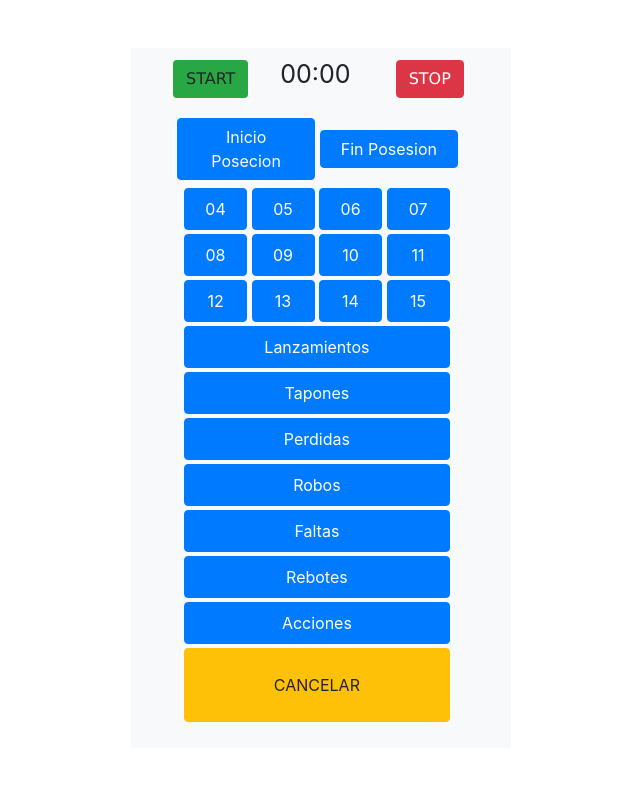
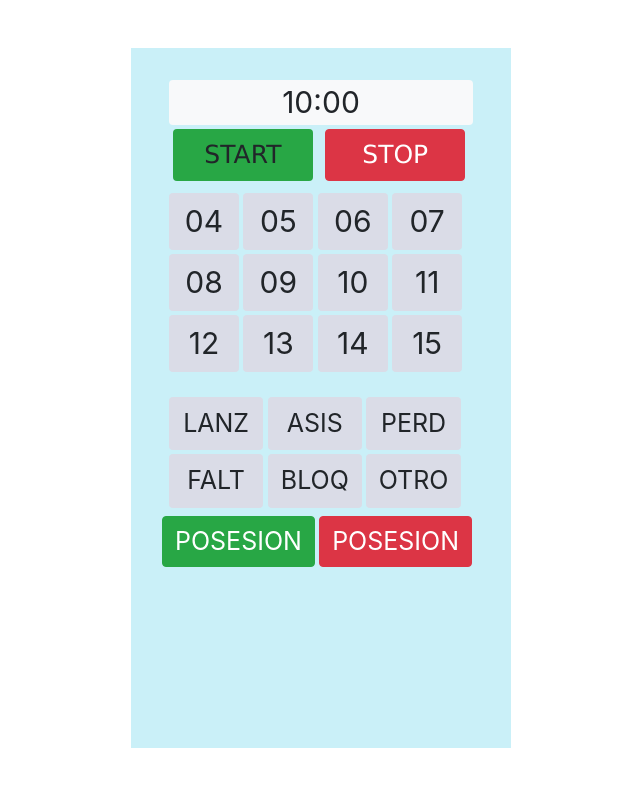
Before and after one commit to dgiacone-cloud/basket, a Flask app: template api/templates/inicio.html in a window 1280 px wide. Shown: the whole page, without its empty margins (319-959 px from the left). Run offline with Flask 2, Linux system fonts and the light colour scheme; the template is opened without the code that fills it, so the values that code supplies are empty; some libraries are stand-ins or nearby versions.

Commit message:
actualizacion grnade

```diff
--- a/api/static/css/style.css
+++ b/api/static/css/style.css
@@ -0,0 +1,7 @@
+.btn_cami{
+    background:#DADCE7;
+    border:none
+}
+.btn_cami:hover{
+    background-color: #6B8F71;
+}
--- a/api/static/js/globales.js
+++ b/api/static/js/globales.js
@@ -2,28 +2,40 @@ estado="suma"
 function set_estado_reloj(valor) {
     estado=valor
 }
+
 function suma_tiempo(){
-    var estado = $("#estado").html()
-    var minutos=$("#min_set").val()
-    var segundos=$("#seg_set").val()
-
+        minutos_actual=$("#minutos").html()
+        segundos_actual=$("#segundos").html()
         var timer = setInterval(function(){
 
-            if (segundos>=0 && minutos<10){
-                document.getElementById('timerJuego').innerHTML='0'+minutos+":"+segundos;
-            }else if (segundos<10 && minutos>=10){
-                document.getElementById('timerJuego').innerHTML=minutos+':0'+segundos;
+            var estado = $("#estado").html()
+            console.log(estado);
+            console.log(segundos_actual);
+
+            if (segundos_actual==0){
+                minutos_actual--
+                segundos_actual=60
+            }
+            if (estado!='detenido') {
+                segundos_actual--
+            } else if ( estado=='detenido'){
+                clearInterval(timer)
             }
 
 
-            var estado = $("#estado").html()
-            alert(segundos)
-            if (segundos==0){
-                minutos--
-                segundos=60
+            if  (segundos_actual<10) {
+                $("#segundos").html('0'+segundos_actual)
             }
-            if (estado!='detenido') {
-                segundos--
+            else
+            {
+                $("#segundos").html(segundos_actual)
+            }
+            if  (minutos_actual<10) {
+                $("#minutos").html('0'+minutos_actual)
+            }
+            else
+            {
+                $("#minutos").html(minutos_actual)
             }
 
 
@@ -40,16 +52,30 @@ $(document).ready(function(){
 
 
 
-    $( "#adelante" ).click(function() {suma_tiempo()});
+    $( "#adelante" ).click(function() {$("#estado").html("suma");suma_tiempo()});
     $( "#atras" ).click(function() {$("#estado").html("resta")});
-    $( "#detiene" ).click(function() {$("#estado").html("detenido")});
+    $( "#detiene" ).click(function() {$("#estado").html("detenido");});
 
+    $(".btn_cami").click(function(){ $("#acciones").slideDown();});
     $("#btn_lanzamientos").click(function(){ $("#lanzamientos").slideDown();});
     $("#btn_tapones").click(function(){ $("#tapones").slideDown();});
+    $("#btn_asistencias").click(function(){ $("#asistencias").slideDown();});
+    $("#btn_perdidas").click(function(){ $("#perdidas").slideDown();});
+    $("#btn_faltas").click(function(){ $("#faltas").slideDown();});
 
     $(".btn_lanza").click(function(){ valor=$(this).attr("data"); $("#lanzamientos").slideUp();});
     $(".btn_tapon").click(function(){ valor=$(this).attr("data"); $("#tapones").slideUp();});
+    $(".btn_asistencia").click(function(){ valor=$(this).attr("data"); $("#asistencias").slideUp();});
+    $(".btn_perdidas").click(function(){ valor=$(this).attr("data"); $("#perdidas").slideUp();});
+    $(".btn_faltas").click(function(){ valor=$(this).attr("data"); $("#faltas").slideUp();});
 
+    $("#cancha").click(function(e) {
 
+        var offset = $(this).offset();
+        // alert(e.pageX - offset.left);
+        // alert(e.pageY - offset.top);
+        $("#acciones").slideDown();
+
+    });
 
 });
--- a/api/templates/base/base.html
+++ b/api/templates/base/base.html
@@ -20,7 +20,7 @@
     <meta name="viewport" content="width=device-width, initial-scale=1.0">
     <title>{% block title%} {% endblock%}</title>
 </head>
-<body class="">
+<body class="background:white">
 
 
     {% block content %}
--- a/api/templates/inicio.html
+++ b/api/templates/inicio.html
@@ -8,60 +8,65 @@
 
 <label  hidden id="estado">Detenido</label>
 
-<div class="container bg-light p-2  mt-5" style="width:380px; height:700px">
-    <div class="container ">
+<div class="container  p-2  mt-5" id ="step1" style="width:380px; height:700px; background:#caf0f8">
+
+        <div class="container mt-4">
+          <!-- Reloj de tiempo -->
             <div class="container">
-          <!-- Reloj de tiempo -->
-            <div class="row">
-              <div class="col-sm w-25">
-                <button style="font-family:verdana" type="button " id="adelante" class="  bg-success  m-1 btn btn-sucess">START </button>
+              <div class="bg-light " id="timerJuego" style="font-size:30px; width:100%; text-align:center; border-radius: 4px;">
+                <span class="w-25 " id='minutos'>10</span><span>:</span><span class='w-25' id="segundos">00</span>
               </div>
-              <div class="col-sm w-25">
-                <p id="timerJuego" style="font-size:25px">00:00</p>
+              <div >
+                <button style="font-family:verdana; font-size:25px; width:46%" type="button " id="adelante" class="  bg-success  m-1 btn btn-sucess">START </button>
+                <button style="font-family:verdana;font-size:25px; width:46%" type="button" id="detiene" class=" m-1 bg-danger btn btn-danger "> STOP</button>
               </div>
-              <div class="col-sm w-25">
-                <button style="font-family:verdana" type="button" id="detiene" class=" m-1 bg-danger btn btn-danger "> STOP</button>
-              </div>
+
             </div>
             <!-- Botones de lcal y visitante -->
-            <div class="container p-2">
-              <button type="button" class="btn btn-primary" id="local" style="width:48%">Inicio Posecion</button>
-              <button type="button" class="btn btn-primary" style="width:48%">Fin Posesion</button>
-          </div>
+
+            <!-- <div class="container" >
+              <img src="{{url_for('static',filename='img/cancha.png')}}" id="cancha" alt="Girl in a jacket" style="margin-left:-100px; z-index:-2" width="500" height="600">
+            </div> -->
+
           <!-- Botones de numero de camiseta -->
-          <div class="container " style="z-index:-1">
+          <div class="container mt-2" style=" z-index:10; height:200px">
             <div>
-              <button type="button" class="btn btn-primary p-2" style="width:23%; z-index:-1">04</button>
-              <button type="button" class="btn btn-primary p-2" style="width:23%; z-index:-1">05</button>
-              <button type="button" class="btn btn-primary p-2" style="width:23%; z-index:-1">06</button>
-              <button type="button" class="btn btn-primary p-2" style="width:23%; z-index:-1">07</button>
+              <button type="button" class="btn   p-6 btn_cami" style="width:23%; font-size:30px; z-index:-1">04</button>
+              <button type="button" class="btn   p-6 btn_cami" style="width:23%; font-size:30px; z-index:-1">05</button>
+              <button type="button" class="btn   p-6 btn_cami" style="width:23%; font-size:30px; z-index:-1">06</button>
+              <button type="button" class="btn   p-6 btn_cami" style="width:23%; font-size:30px; z-index:-1">07</button>
             </div>
             <div class="mt-1">
-              <button type="button" class="btn btn-primary p-2" style="width:23%; z-index:-1">08</button>
-              <button type="button" class="btn btn-primary p-2" style="width:23%; z-index:-1">09</button>
-              <button type="button" class="btn btn-primary p-2" style="width:23%; z-index:-1">10</button>
-              <button type="button" class="btn btn-primary p-2" style=width:23%; z-index:-1">11</button>
+              <button type="button" class="btn   p-6 btn_cami" style="width:23%; font-size:30px; z-index:-1">08</button>
+              <button type="button" class="btn   p-6 btn_cami" style="width:23%; font-size:30px; z-index:-1">09</button>
+              <button type="button" class="btn   p-6 btn_cami" style="width:23%; font-size:30px; z-index:-1">10</button>
+              <button type="button" class="btn   p-6 btn_cami" style="width:23%; font-size:30px; z-index:-1">11</button>
           </div>
           <div class="mt-1">
-            <button type="button" class="btn btn-primary p-2" style="width:23%; z-index:-1">12</button>
-            <button type="button" class="btn btn-primary p-2" style="width:23%; z-index:-1">13</button>
-            <button type="button" class="btn btn-primary p-2" style="width:23%; z-index:-1">14</button>
-            <button type="button" class="btn btn-primary p-2" style="width:23%; z-index:-1">15</button>
-        </div>
-    </div>
-    <!-- Opciones de seleccion  #1 -->
-    <div class="container " >
-        <button type="button" class="btn btn-primary p-2 mt-1" id="btn_lanzamientos" style="width:97%">Lanzamientos</button>
-        <button type="button" class="btn btn-primary p-2 mt-1" id="btn_tapones"style="width:97%">Tapones</button>
-        <button type="button" class="btn btn-primary p-2 mt-1" id="btn_perdidas"style="width:97%">Perdidas</button>
-        <button type="button" class="btn btn-primary p-2 mt-1" id="btn_robos"style="width:97%">Robos</button>
-        <button type="button" class="btn btn-primary p-2 mt-1" id="btn_faltas"style="width:97%">Faltas </button>
-        <button type="button" class="btn btn-primary p-2 mt-1" id="btn_faltas"style="width:97%">Rebotes</button>
-        <button type="button" class="btn btn-primary p-2 mt-1" id="btn_faltas"style="width:97%">Acciones</button>
-        <button type="button" class="btn btn-warning p-4 mt-1 " id="btn_cancel" style="width:97%" data="">CANCELAR</button>
+            <button type="button" class="btn   p-6 btn_cami" style="width:23%; font-size:30px; z-index:-1">12</button>
+            <button type="button" class="btn   p-6 btn_cami" style="width:23%; font-size:30px; z-index:-1">13</button>
+            <button type="button" class="btn   p-6 btn_cami" style="width:23%; font-size:30px; z-index:-1">14</button>
+            <button type="button" class="btn   p-6 btn_cami" style="width:23%; font-size:30px; z-index:-1">15 </button>
         </div>
 
-  <div class="container  p-2 op2" id="lanzamientos"  style="margin-top:-300px; height:400px; z-index:10; position:relative; background:lightblue">
+    <!-- Div de cierre-->
+    </div>
+    <div class="container" id="acciones" style=" z-index:10; " >
+      <button type="button" class="btn   p-2 mt-1 btn_cami" id="btn_lanzamientos" style="width:31%; font-size:25px">LANZ </button>
+      <button type="button" class="btn   p-2 mt-1 btn_cami" id="btn_asistencias" style="width:31%; font-size:25px">ASIS</button>
+      <button type="button" class="btn p-2 mt-1 btn_cami" id="btn_perdidas" style="width:31%; font-size:25px">PERD </button>
+      <button type="button" class="btn   p-2 mt-1 btn_cami" id="btn_faltas" style="width:31%; font-size:25px">FALT </button>
+      <button type="button" class="btn   p-2 mt-1 btn_cami" id="btn_tapones" style="width:31%; font-size:25px">BLOQ </button>
+      <button type="button" class="btn   p-2 mt-1 btn_cami" id="btn_otros" style="width:31%; font-size:25px">OTRO </button>
+
+      </div>
+      <div class="container p-2">
+        <button type="button" class="btn btn-success" id="local" style="width:48%; font-size:25px ">POSESION</button>
+        <button type="button" class="btn btn-danger" style="width:48%; font-size:25px">POSESION</button>
+    </div>
+
+    <div class="container  p-2 op2" id="lanzamientos"  style="box-shadow: 2px 2px 2px 2px #888888;margin-top:-300px; height:400px; z-index:10; position:relative; background:lightblue">
+      <div class="alert alert-primary" style="font-size:20px; text-align:center" role="alert">Seleccione una opcion!</div>
       <button type="button" class="btn btn-primary p-2 mt-1 btn_lanza" id="btn_1_ok" style="width:48%" data="PUNTOS_1_OK">+1 OK</button>
       <button type="button" class="btn btn-primary p-2 mt-1 btn_lanza" id="btn_1_fail" style="width:48%" data="PUNTOS_1_FAIL">+1 FAIL</button>
       <button type="button" class="btn btn-primary p-2 mt-1 btn_lanza" id="btn_2_ok" style="width:48%" data="PUNTOS_2_OK">+2 OK</button>
@@ -79,9 +84,40 @@
       <button type="button" class="btn btn-danger p-4 mt-1 btn_tapon" id="btn_3_fail" style="width:100%" data="">CANCELAR</button>
 
     </div>
-    <!-- Div de cierre-->
+    <div class="container  p-2 op2" id="asistencias"  style="margin-top:-300px; height:400px; z-index:10; position:relative; background:lightblue">
+      <button type="button" class="btn btn-primary p-2 mt-1 btn_asistencia" id="btn_1_ok" style="width:100%" data="PUNTOS_1_OK">Pase Largo</button>
+      <button type="button" class="btn btn-primary p-2 mt-1 btn_asistencia" id="btn_1_ok" style="width:100%" data="PUNTOS_1_OK">PnR</button>
+      <button type="button" class="btn btn-primary p-2 mt-1 btn_asistencia" id="btn_1_fail" style="width:100%" data="PUNTOS_1_FAIL">Alley Opp</button>
+      <button type="button" class="btn btn-primary p-2 mt-1 btn_asistencia" id="btn_1_fail" style="width:100%" data="PUNTOS_1_FAIL">Poste</button>
+      <button type="button" class="btn btn-danger p-4 mt-1 btn_asistencia " id="btn_3_fail" style="width:100%" data="">CANCELAR</button>
+    </div>
+    <div class="container  p-2 op2" id="perdidas"  style="margin-top:-300px; height:400px; z-index:10; position:relative; background:lightblue">
+      <button type="button" class="btn btn-primary p-2 mt-1 btn_perdidas" id="btn_1_ok" style="width:100%" data="PUNTOS_1_OK">Mal pase</button>
+      <button type="button" class="btn btn-primary p-2 mt-1 btn_perdidas" id="btn_1_ok" style="width:100%" data="PUNTOS_1_OK">Dribling </button>
+      <button type="button" class="btn btn-primary p-2 mt-1 btn_perdidas" id="btn_1_fail" style="width:100%" data="PUNTOS_1_FAIL">Pasos</button>
+      <button type="button" class="btn btn-primary p-2 mt-1 btn_perdidas" id="btn_1_fail" style="width:100%" data="PUNTOS_1_FAIL">Violacion</button>
+      <button type="button" class="btn btn-danger p-4 mt-1 btn_perdidas " id="btn_3_fail" style="width:100%" data="">CANCELAR</button>
+    </div>
+
+    <div class="container  p-2 op2" id="faltas"  style="margin-top:-300px; height:400px; z-index:10; position:relative; background:lightblue">
+      <button type="button" class="btn btn-primary p-2 mt-1 btn_faltas" id="btn_1_ok" style="width:100%" data="PUNTOS_1_OK">Recibida 2+1</button>
+      <button type="button" class="btn btn-primary p-2 mt-1 btn_faltas" id="btn_1_ok" style="width:100%" data="PUNTOS_1_OK">Recibida 3+1</button>
+      <button type="button" class="btn btn-primary p-2 mt-1 btn_faltas" id="btn_1_ok" style="width:100%" data="PUNTOS_1_OK">Falta tecnica</button>
+      <button type="button" class="btn btn-primary p-2 mt-1 btn_faltas" id="btn_1_fail" style="width:100%" data="PUNTOS_1_FAIL">Faltaflagrante</button>
+      <button type="button" class="btn btn-primary p-2 mt-1 btn_faltas" id="btn_1_fail" style="width:100%" data="PUNTOS_1_FAIL">Falta personal 2+1</button>
+      <button type="button" class="btn btn-primary p-2 mt-1 btn_faltas" id="btn_1_fail" style="width:100%" data="PUNTOS_1_FAIL">Falta personal 3+1</button>
+      <button type="button" class="btn btn-danger p-4 mt-1 btn_faltas " id="btn_3_fail" style="width:100%" data="">CANCELAR</button>
     </div>
   </div>
+
+
+
+
+
+<!-- Opciones de seleccion  #1 -->
+
+
+
 </div>
 
 
```
Also changed, not shown: api/static/img/cancha.png (added). Lines whose indentation alone changed are shown as unchanged.
